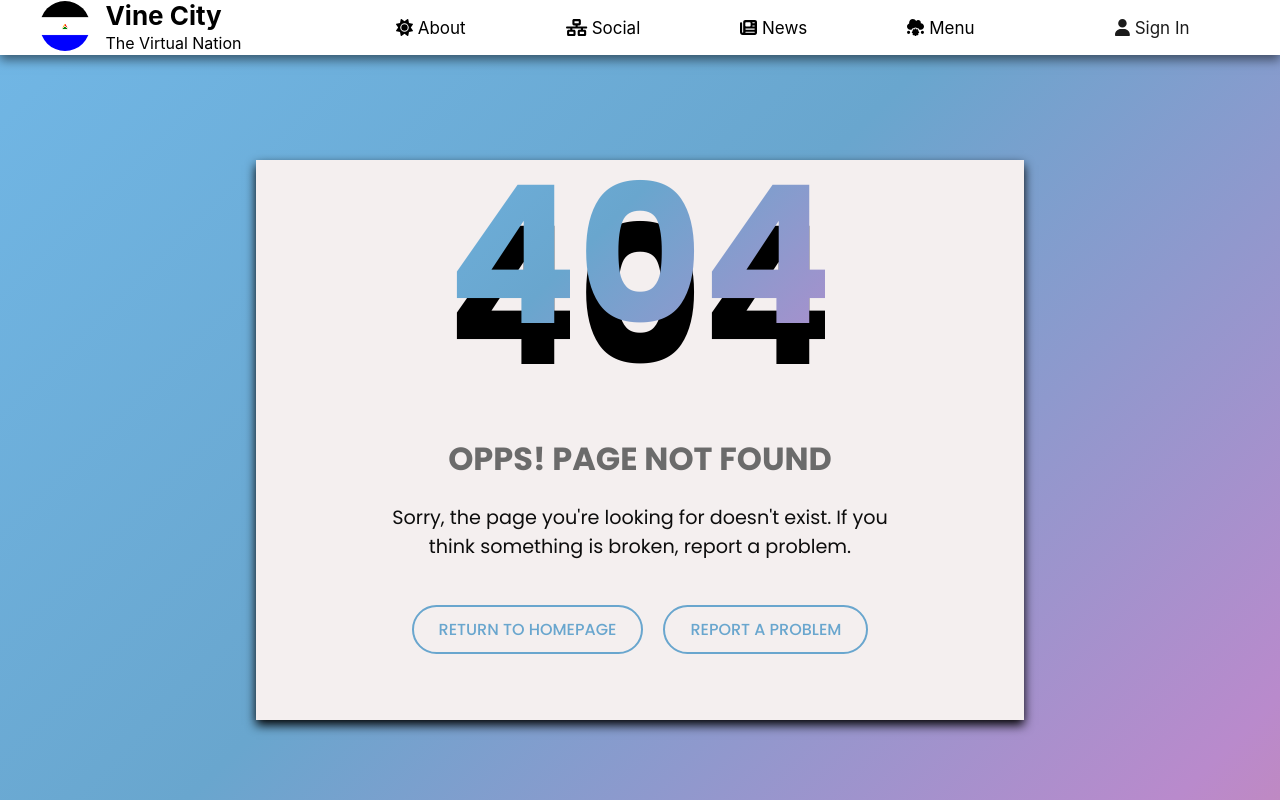
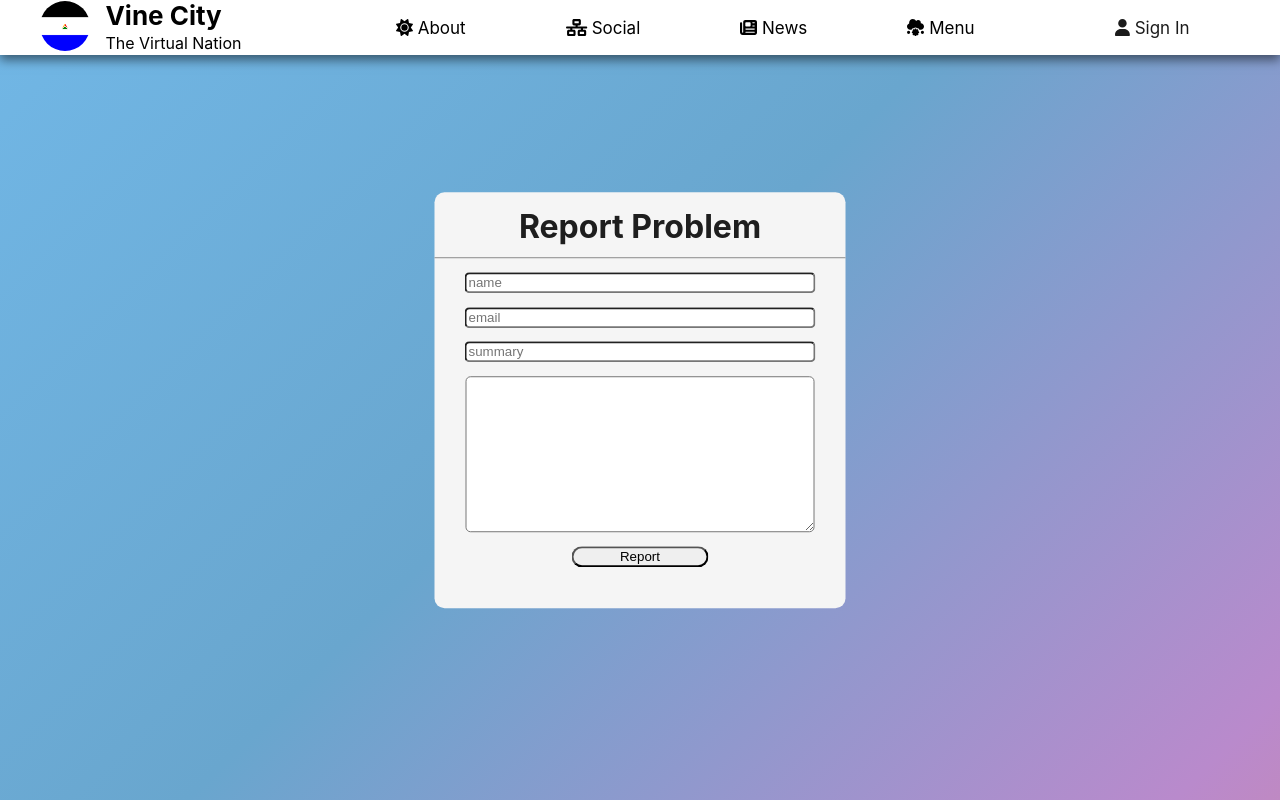
Before and after one commit to rajnishtripathi2001/Vine-City, a React (Create React App) app: page /report in a window 1280 px wide. Built offline with nearby package versions, Linux system fonts and the light colour scheme.

Commit message:
favicon and report problem form added

```diff
--- a/public/index.html
+++ b/public/index.html
@@ -2,7 +2,7 @@
 <html lang="en">
   <head>
     <meta charset="utf-8" />
-    <link rel="icon" href="%PUBLIC_URL%/favicon.ico" />
+    <link rel="icon" href="%PUBLIC_URL%/VCFlag.png" />
     <meta name="viewport" content="width=device-width, initial-scale=1" />
     <meta name="theme-color" content="#000000" />
     <meta
@@ -25,7 +25,7 @@
       work correctly both with client-side routing and a non-root public URL.
       Learn how to configure a non-root public URL by running `npm run build`.
     -->
-    <title>React App</title>
+    <title>Vine City</title>
 
     <link rel="stylesheet" href="https://cdnjs.cloudflare.com/ajax/libs/font-awesome/6.4.0/css/all.min.css" integrity="sha512-iecdLmaskl7CVkqkXNQ/ZH/XLlvWZOJyj7Yy7tcenmpD1ypASozpmT/E0iPtmFIB46ZmdtAc9eNBvH0H/ZpiBw==" crossorigin="anonymous" referrerpolicy="no-referrer" />
   </head>
--- a/src/App.js
+++ b/src/App.js
@@ -9,6 +9,7 @@ import Error from "./Pages/ERROR404/Error";
 import { Routes, Route } from "react-router-dom";
 import Login from "./Pages/Login/Login";
 import Signup from "./Pages/Login/Signup";
+import Report from "./Pages/Report Problem/Report";
 
 function App() {
   return (
@@ -20,6 +21,7 @@ function App() {
       <Route exact path="/social" element={<Social />} />
       <Route exact path="/login" element={<Login />} />
       <Route exact path="/signup" element={<Signup />} />
+      <Route exact path="/report" element={<Report />} />
       <Route path="*" element={<Error />} />
     </Routes>
   );
--- /dev/null
+++ b/src/Pages/Report Problem/Report.css
@@ -0,0 +1,43 @@
+.reportbody{
+    position: absolute;
+    top:50%;
+    left: 50%;
+    width: fit-content;
+    height: fit-content;
+    background-color: rgb(255, 255, 255);
+    border-radius: 10px;
+    transform: translate(-50%,-50%);
+    background-color: whitesmoke;
+    color: rgb(30, 30, 30);
+    padding: 15px;
+    text-align: center;
+    align-items: center;
+}
+.reportbody h1::after{
+    content: '';
+    position: absolute;
+    top: 65px;
+    left: 0;
+    width: 100%;
+    height: 1px;
+    background: rgb(139, 139, 139);
+}
+
+.report-form{
+    display: flex;
+    flex-direction: column;
+    align-items: center;
+    margin: 5%;
+}
+
+#name ,#email, #message, #summary{
+    margin: 2%;
+    width: 100%;
+    border-radius: 5px;
+}
+
+#report-btn{
+    margin: 2%;
+    width: 40%;
+    border-radius: 25px;
+}
--- /dev/null
+++ b/src/Pages/Report Problem/Report.jsx
@@ -0,0 +1,21 @@
+import React from 'react'
+import './Report.css'
+import PageNavBar from '../../components/PageNavBar/PageNavBar'
+
+export default function Report() {
+  return (
+    <div>
+        <PageNavBar />
+        <div className="reportbody">
+            <h1>Report Problem</h1>
+            <form className='report-form'>
+                <input type="text" id='name' name='name' placeholder='name' />
+                <input type="text" id='email' name='email' placeholder='email' />
+                <input type="text" id='summary' name='summary' placeholder='summary' />
+                <textarea name="message" id="message" cols="45" rows="10"></textarea>
+                <button id='report-btn' type='submit'>Report</button>
+            </form>
+        </div>
+    </div>
+  )
+}
```
